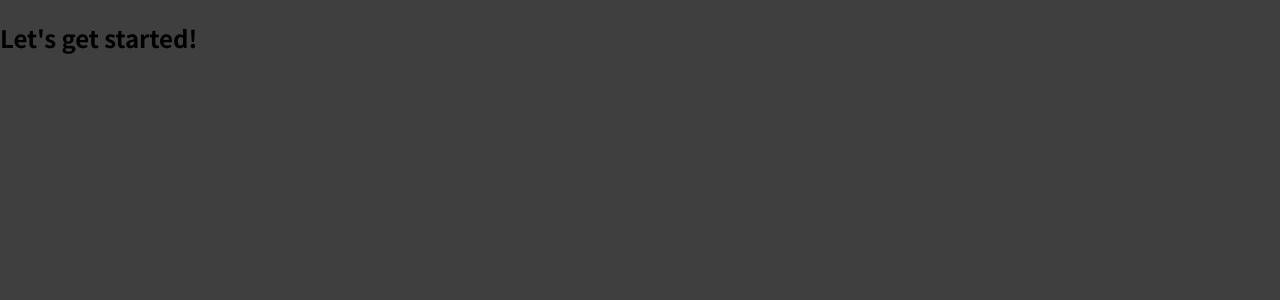
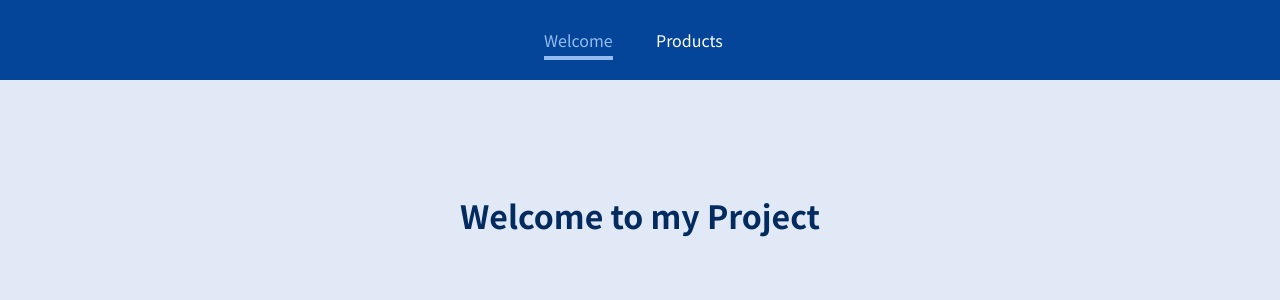
Before and after one commit to harry-100/the-beatles, a JavaScript app: page /welcome in a window 1280 px wide. Shown: the top 300 px of the page. Built offline with nearby package versions, Linux system fonts and the light colour scheme.

Commit message:
landing page added

```diff
--- a/src/App.js
+++ b/src/App.js
@@ -1,7 +1,24 @@
+import { Route } from "react-router-dom";
+import Welcome from "./pages/Welcome";
+import Products from "./pages/Products";
+import MainHeader from "./components/MainHeader";
+import ProductDetail from "./pages/ProductDetails";
+
 function App() {
   return (
     <div>
-      <h2>Let's get started!</h2>
+      <MainHeader />
+      <main>
+        <Route path="/welcome">
+          <Welcome />
+        </Route>
+        <Route path="/products">
+          <Products />
+        </Route>
+        <Route path="/product-detail">
+          <ProductDetail />
+        </Route>
+      </main>
     </div>
   );
 }
--- /dev/null
+++ b/src/components/MainHeader.js
@@ -0,0 +1,19 @@
+import { NavLink } from "react-router-dom";
+import classes from "./MainHeader.module.css";
+const MainHeader = () => {
+  return (
+    <header className={classes.header}>
+      <nav>
+        <ul>
+          <li>
+            <NavLink activeClassName={classes.active} to="/welcome">Welcome</NavLink>
+          </li>
+          <li>
+            <NavLink activeClassName={classes.active} to="/products">Products</NavLink>
+          </li>
+        </ul>
+      </nav>
+    </header>
+  );
+};
+export default MainHeader;
--- /dev/null
+++ b/src/components/MainHeader.module.css
@@ -0,0 +1,38 @@
+.header {
+    width: 100%;
+    height: 5rem;
+    background-color: #044599;
+    padding: 0 10%;
+  }
+
+  .header nav {
+    height: 100%;
+  }
+
+  .header ul {
+    height: 100%;
+    list-style: none;
+    display: flex;
+    padding: 0;
+    margin: 0;
+    align-items: center;
+    justify-content: center;
+  }
+
+  .header li {
+    margin: 0 1rem;
+    width: 5rem;
+  }
+
+  .header a {
+    color: white;
+    text-decoration: none;
+  }
+
+  .header a:hover,
+  .header a:active,
+  .header a.active {
+    color: #95bcf0;
+    padding-bottom: 0.25rem;
+    border-bottom: 4px solid #95bcf0;
+  }
--- a/src/index.css
+++ b/src/index.css
@@ -1,3 +1,4 @@
+
 @import url('https://fonts.googleapis.com/css2?family=Noto+Sans+JP:wght@400;700&display=swap');
 
 * {
@@ -10,5 +11,17 @@
 
 body {
   margin: 0;
-  background-color: #3f3f3f;
+  background-color: #e0e9f5;
 }
+
+main {
+  margin-top: 7rem;
+  text-align: center;
+}
+
+h1,
+h2,
+h3,
+p {
+  color: #042b5f;
+}
--- a/src/index.js
+++ b/src/index.js
@@ -1,6 +1,11 @@
 import ReactDOM from 'react-dom';
+import { BrowserRouter } from 'react-router-dom';
 
 import './index.css';
 import App from './App';
 
-ReactDOM.render(<App />, document.getElementById('root'));
+ReactDOM.render(
+<BrowserRouter>
+<App /></
+BrowserRouter>,
+document.getElementById('root'));
--- /dev/null
+++ b/src/pages/ProductDetails.js
@@ -0,0 +1,3 @@
+const ProductDetail = () => {}
+
+export default ProductDetail;
--- /dev/null
+++ b/src/pages/Products.js
@@ -0,0 +1,14 @@
+const Products = () => {
+  return (
+    <div>
+      <h1>Products Page</h1>
+      <ul>
+        <li>Product 1</li>
+        <li>Product 2</li>
+        <li>Product 3</li>
+      </ul>
+    </div>
+  );
+};
+
+export default Products;
--- /dev/null
+++ b/src/pages/Welcome.js
@@ -0,0 +1,9 @@
+
+const Welcome = () => {
+    return (
+        <h1>Welcome to my Project</h1>
+    );
+};
+
+
+export default Welcome;
```
